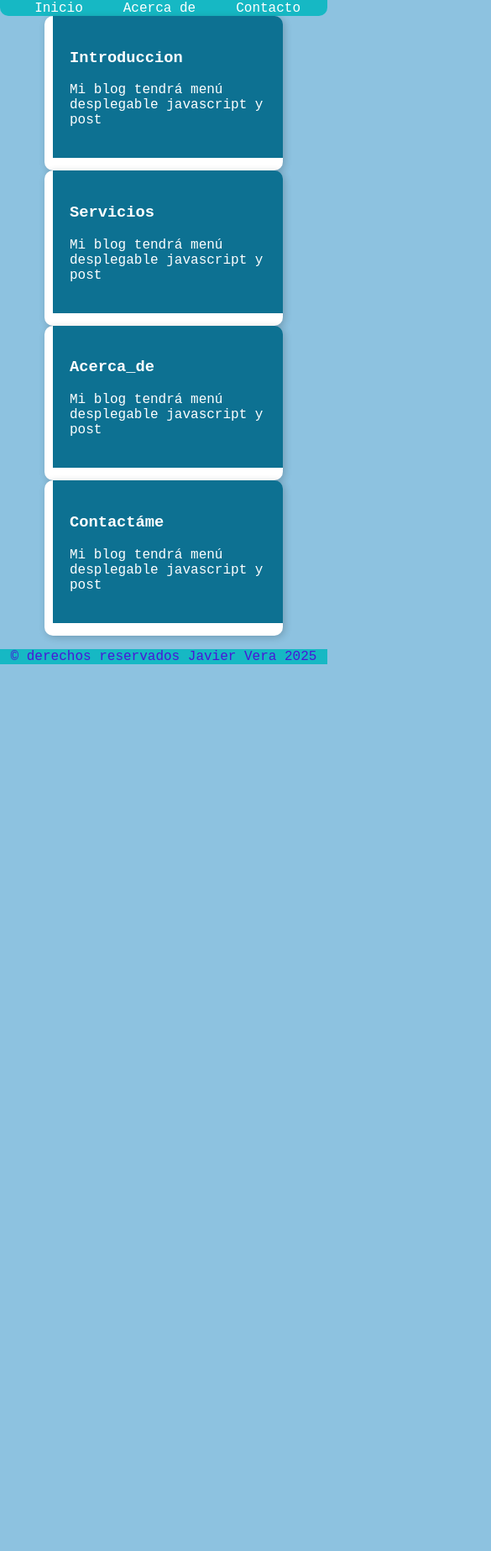
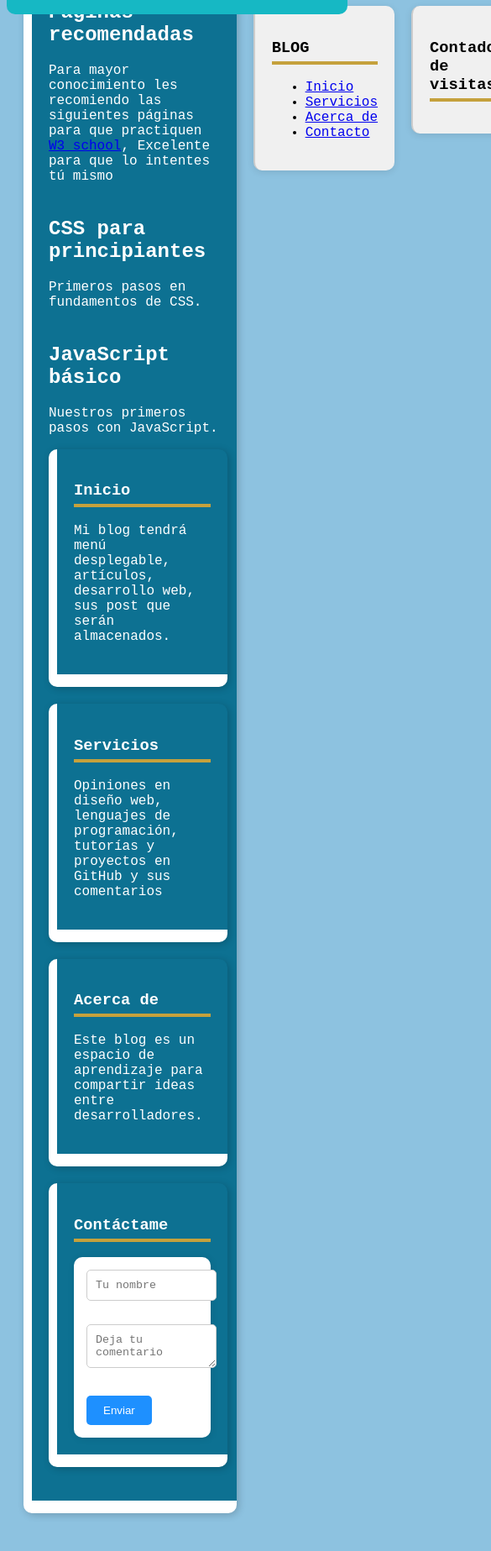
Before and after one commit to javiervera123/p-gina-web-blog-, a plain HTML site: page index.html in a window 390 px wide. Shown: the part 153-2000 px from the top of the page at 84% size, 585 px wide, since content can reach past the window. Before the commit the page ends 960 px from the top, so only its background shows below. Drawn offline with Linux system fonts and the light colour scheme.

Commit message:
etiquetas html y adicion del boton hamburuesa

```diff
--- a/index.html
+++ b/index.html
@@ -4,42 +4,91 @@
   <meta charset="UTF-8">
   <meta name="viewport" content="width=device-width, initial-scale=1.0">
   <title>BIENVENIDOS A MI BLOG</title>
-    <link rel="stylesheet" href ="style.css"></link>
+  <link rel="stylesheet" href="style.css">
 </head>
 <body>
   <header>
-        <h1>BIENVENIDOS A MI BLOG DE APRENDIZAJE EN DESARROLLO WEB</h1>
-        <nav><!-- para navegar-->
+    <h1>BIENVENIDOS AL BLOG DE APRENDIZAJE EN DESARROLLO WEB</h1>
+    <button id="nav-toggle" aria-label="toggle navigation">☰</button>
+    <nav>
+      <ul>
+        <li><a href="post">post</a></li>
+        <li><a href="laboratorios">Laboratorios</a>
+          <ul>
+            <li><a href="#laboratorio1">Laboratorio 1</a></li>
+            <li><a href="#laboratorio2">Laboratorio 2</a></li>
+            <li><a href="#laboratorio3">Laboratorio 3</a></li>
+          </ul>
+        </li>
+      </ul>
+    </nav>
+  </header>
+
+  <main>
+    <section>
+      <h1>Bienvenido a mi Blog</h1>
+      <article id="articulo1">
+        <h2>Páginas recomendadas</h2>
+        <p> Para mayor conocimiento les recomiendo las siguientes páginas para que practiquen<br>
+           <a href="https://www.w3schools.com/" target="_blank">W3 school</a>, Excelente para que lo intentes tú mismo</p>
+      </article>
+
+      <article id="articulo2">
+        <h2>CSS para principiantes</h2>
+        <p>Primeros pasos en fundamentos de CSS.</p>
+      </article>
+
+      <article id="articulo3">
+        <h2>JavaScript básico</h2>
+        <p>Nuestros primeros pasos con JavaScript.</p>
+      </article>
+
+      <section id="inicio">
+        <h3>Inicio</h3>
+        <p>Mi blog tendrá menú desplegable, artículos, desarrollo web, sus post que serán almacenados.</p>
+      </section>
+
+      <section id="servicios">
+        <h3>Servicios</h3>
+        <p>Opiniones en diseño web, lenguajes de programación,<br>
+           tutorías y proyectos en GitHub y sus comentarios</p>
+      </section>
+
+      <section id="acerca_de">
+        <h3>Acerca de</h3>
+        <p>Este blog es un espacio de aprendizaje para compartir ideas entre desarrolladores.</p>
+      </section>
+
+      <section id="contacto">
+        <h3>Contáctame</h3>
+        <form>
+          <input type="text" id="nombre" name="nombre" required placeholder="Tu nombre"><br><br>
+          <textarea id="mensaje" name="mensaje" placeholder="Deja tu comentario"></textarea><br><br>
+          <button type="submit">Enviar</button>
+        </form>
+      </section>
+    </section>
+
+    <aside>
+      <h3>BLOG </h3>
       <ul>
         <li><a href="#inicio">Inicio</a></li>
+        <li><a href="#servicios">Servicios</a></li>
         <li><a href="#acerca_de">Acerca de</a></li>
-                <li><a href="#Contacto">Contacto</a></li>
+        <li><a href="#contacto">Contacto</a></li>
       </ul>
+    </aside>
+    <aside>
+      <h3>Contador de visitas </h3>
+    </aside>
+    <aside>
+      <h3>Tus post aquí</h3>
+    </aside>
+  </main>
 
-        </nav>
-    </header>
-    <main> <!-- et semántica, sólo se crea una por página y es contenedor central-->
-        <section id="inicio">   <!-- sesion home-->
-            <h3>Introduccion</h3>
-            <p> Mi blog tendrá menú desplegable javascript y post</p>
-        </section>
-        <section id="servicios">   <!-- sesion -->
-            <h3>Servicios</h3>
-            <p> Mi blog tendrá menú desplegable javascript y post</p>
-        </section>
-        <section id="acerca_de">   <!-- sesion acerca de -->
-            <h3>Acerca_de</h3>
-            <p> Mi blog tendrá menú desplegable javascript y post</p>
-        </section>
-        <section id="contacto">   <!-- sesion contacto-->
-            <h3>Contactáme</h3>
-            <p> Mi blog tendrá menú desplegable javascript y post</p>
-        </section>
-
-            <!-- sigue la barra fija para que el banner no se mueva cuando naveguemos-->
-    </main>
   <footer>
-        <p> &copy derechos reservados Javier Vera 2025 </p>
+    <p>&copy; Derechos reservados Javier Vera 2025</p>
   </footer>
+  <script src="script.js"></script>
 </body>
 </html>
--- a/script.js
+++ b/script.js
@@ -0,0 +1,7 @@
+//document.querySelector("nav").classList.toggle("nav-open");
+//  busca la etiqueta <nav> y le agrega o remueve la clase nav-open.
+// Esta clase es la que tú debes usar en tu CSS para mostrar el menú.
+
+document.getElementById("nav-toggle").addEventListener("click", function() {
+  document.querySelector("nav").classList.toggle("nav-open");
+});
--- a/style.css
+++ b/style.css
@@ -1,64 +1,179 @@
-body{
-    font-family:'Courier New', Courier, monospace;
-    margin: 0;
-    padding: 0;
-    background-color: rgb(141, 194, 224);
+html {   /* para que no quede la informacion que traigo * debajo del header*/
+  scroll-padding-top: 180px;
 }
-header{
-    background-color: rgb(22, 184, 196);
+body {
+  margin-top: 0;
+  font-family: 'Courier New', Courier, monospace;
+  background-color: rgb(141, 194, 224); /* Fondo azul claro */
+}
+
+main {
+  display: flex; /* Diseño en fila */
+  align-items: flex-start;
+  padding: 20px;
+}
+
+header {
+  background-color: rgb(22, 184, 196); /* Fondo turquesa */
   text-align: center;
-    padding: auto;
+  padding: 8px;
   width: 100%;
   top: 0;
   color: white;
-    z-index: 1000;
-    border-radius: 10px;
 
+  border-radius: 0 0 10px 10px; /* Bordes redondeados inferiores */
+  z-index: 999; /*para que se muestre + encima de todo y vá con position*/
+  position: fixed; /* Fijar en la parte superior  */
 }
-nav{
+
+nav {
   display: flex;
-    justify-content:flex-end;
+  justify-content: flex-end;
   align-items: center;
-    max-width: 1200;
+  max-width: 1200px;
   margin: 0 auto;
   padding: 0 1em;
+  /*opacity: 0.6; /* Transparencia */
 }
-nav ul{
-    list-style: none;
+
+nav ul {
+  list-style: none; /* Quita viñetas */
   display: flex;
-    gap: 1em;
+  gap: 1em; /* Espacio entre ítems */
   margin: 0;
   padding: 0;
+  background-color: #0077aa;
 }
-nav ul li{
-    margin: o;
-
-}
-nav ul li a{
-    color: white;
-    padding: 0.5em 1em;
-    text-decoration: none;
-}
-nav ul li a:hover{
-    background-color: #555;
+nav ul li {
+  position: relative;
+  background-color: #005577
 }
 
-#inicio, #servicios,
-#acerca_de, #contacto {
-    padding: 20px;                              /* Espacio interno */
-    background-color: rgb(13, 113, 146);        /* Fondo azul oscuro */
-    border-left: 10px solid white;              /* Borde izquierdo blanco */
-    border-bottom: 15px solid white;            /* Borde inferior blanco */
-    width: 60%;                                 /* Anchura de cada sección */
-    margin: 0 auto;                             /* Centrado horizontal */
-    color: white;                              /* Texto blanco */
-    border-radius: 10px;                        /* Bordes redondeados */
-    box-shadow: 2px 2px 10px rgba(0,0,0,0.2);   /* Sombra suave */
-    /*height: 100vh;  ocupa toda la seccion toda la pantalla */
+nav ul li a {
+  padding: 15px 20px;
+  text-decoration: none; /* Sin subrayado */
+  color: white;
  }
 
-footer{
+nav ul li:hover {
+  background-color: #005577; /* Fondo al pasar el mouse */
+}
+/* Submenú oculto inicialmente */
+nav ul li ul {
+  display: none;
+  position: absolute;
+  background-color: #006699;
+  top: 100%;
+  left: 0;
+  min-width: 180px;
+  padding-bottom: 5px;
+  z-index: 999; /* Asegura que el submenú quede encima de todo */
+}
+
+/* Mostrar submenú al hacer hover */
+nav ul li:hover > ul {
+  display: block;
+}
+article{
+  margin-top: 40px;
+}
+section  {
+  padding: 20px;
+  background-color: rgb(13, 113, 146); /* Azul oscuro */
+  border-left: 10px solid white;
+  border-bottom: 15px solid white;
+  width: 80%;
+  margin-bottom: 20px;
+  color: white;
+  border-radius: 10px;
+  box-shadow: 2px 2px 10px rgba(0, 0, 0, 0.2); /* Sombra */
+}
+
+h3 {
+  border-bottom: 4px solid #c5a13c; /* Línea dorada debajo */
+  padding-bottom: 5px;
+}
+
+aside {
+  flex: 1;
+  padding: 20px;
+  background-color: #f0f0f0;
+  border-left: 2px solid #ccc;
+  position: sticky; /* Se mantiene visible al hacer scroll */
+  top: 160px;
+  height: fit-content;
+  margin-left: 20px;
+  border-radius: 10px;
+  box-shadow: 0 2px 8px rgba(0, 0, 0, 0.1);
+}
+
+
+
+form {
+  background-color: #fff;
+  padding: 15px;
+  border-radius: 10px;
+  box-shadow: 1px 1px 8px rgba(0, 0, 0, 0.1); /* Sombra suave */
+}
+
+form input,
+form textarea {
+  width: 100%;
+  margin-bottom: 10px;
+  padding: 10px;
+  font-family: inherit;
+  border: 1px solid #ccc;
+  border-radius: 5px;
+}
+
+form button {
+  background-color: #1e90ff; /* Azul brillante */
+  color: white;
+  padding: 10px 20px;
+  border: none;
+  border-radius: 5px;
+  cursor: pointer;
+}
+
+form button:hover {
+  background-color: #005fa3; /* Más oscuro al pasar el mouse */
+}
+
+footer {
   background-color: rgb(22, 184, 196);
   text-align: center;
-    color: rgb(74, 22, 214);
+  color: white;
+  padding: 20px;
+  margin-top: 40px;
+  border-radius: 10px 10px 0 0; /* Bordes redondeados superiores */
 }
+
+/* Estilos responsivos para pantallas pequeñas */
+/* Responsive Design */
+@media (max-width: 768px) {
+nav ul {
+display: none;
+flex-direction: column;
+width: 100%;
+background-color: #333;
+}
+nav ul li a {
+padding: 1em;
+text-align: center;
+}
+#nav-toggle {/* al minimizar o en cel sí aparece */
+display: block;
+}
+.nav-open ul {
+display: flex;
+}
+}
+
+#nav-toggle { /* debe ir fuera del media*/
+  display: none; /* Se oculta por defecto en pantallas grandes */
+  background: none;
+  border: none;
+  color: #fff;
+  font-size: 1.5em;
+  cursor: pointer;
+}
```
Lines whose indentation alone changed are shown as unchanged.
